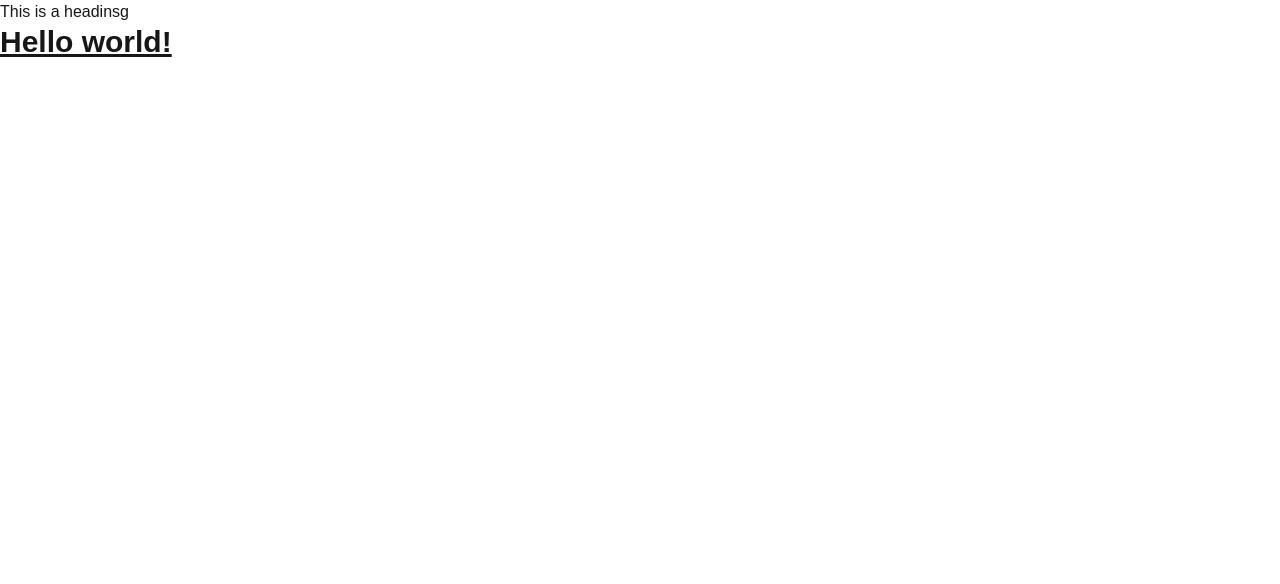
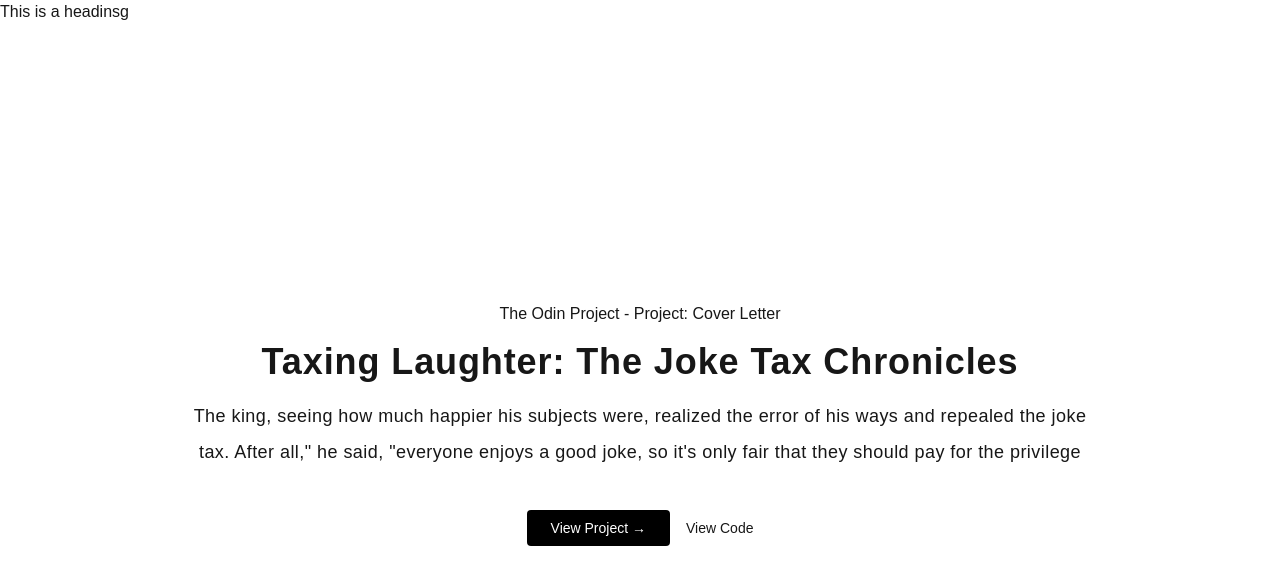
Before and after one commit to Justin-Bento/cv-application, a Next.js app: page / in a window 1280 px wide. Shown: the top 584 px of the page. Built offline with nearby package versions, Linux system fonts and the light colour scheme.

Commit message:
Created a fake hero section for the project cover letter.

```diff
--- a/src/app/page.tsx
+++ b/src/app/page.tsx
@@ -1,8 +1,32 @@
 export default function Home() {
   return (
     <>
-      <main className="">
-        <h1 className="text-3xl font-bold underline"> Hello world! </h1>
+      <main className="container mx-auto min-h-dvh grid items-center">
+        <section className="text-center">
+          <span className="flex flex-col-reverse gap-4">
+            <h1 className="scroll-m-20 text-4xl  lg:tracking-wide font-extrabold tracking-tight text-balance">
+              Taxing Laughter: The Joke Tax Chronicles
+            </h1>
+            <p>The Odin Project - Project: Cover Letter</p>
+          </span>
+          <p className="text-lg/[2] tracking-wide mt-4 max-w-5xl lg:mx-auto text-balance">
+            The king, seeing how much happier his subjects were, realized the
+            error of his ways and repealed the joke tax. After all," he said,
+            "everyone enjoys a good joke, so it's only fair that they should pay
+            for the privilege
+          </p>
+          <div className="flex items-center justify-center gap-4 mt-10">
+            <a
+              href=""
+              className="text-sm/[2] bg-black text-white px-6 py-1 rounded"
+            >
+              View Project&nbsp;&rarr;
+            </a>
+            <a href="" className="text-sm/[2]">
+              View Code
+            </a>
+          </div>
+        </section>
       </main>
     </>
   );
```
